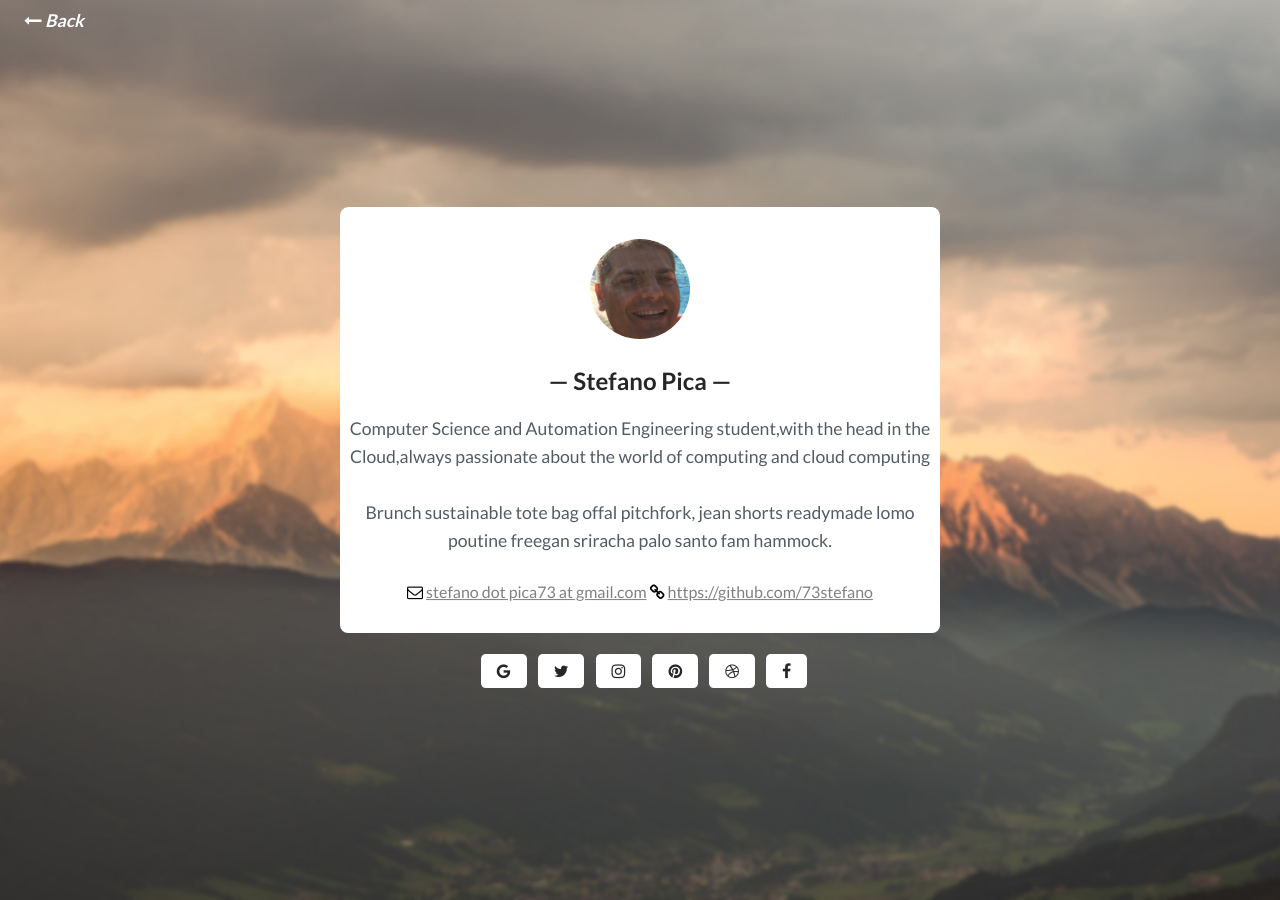
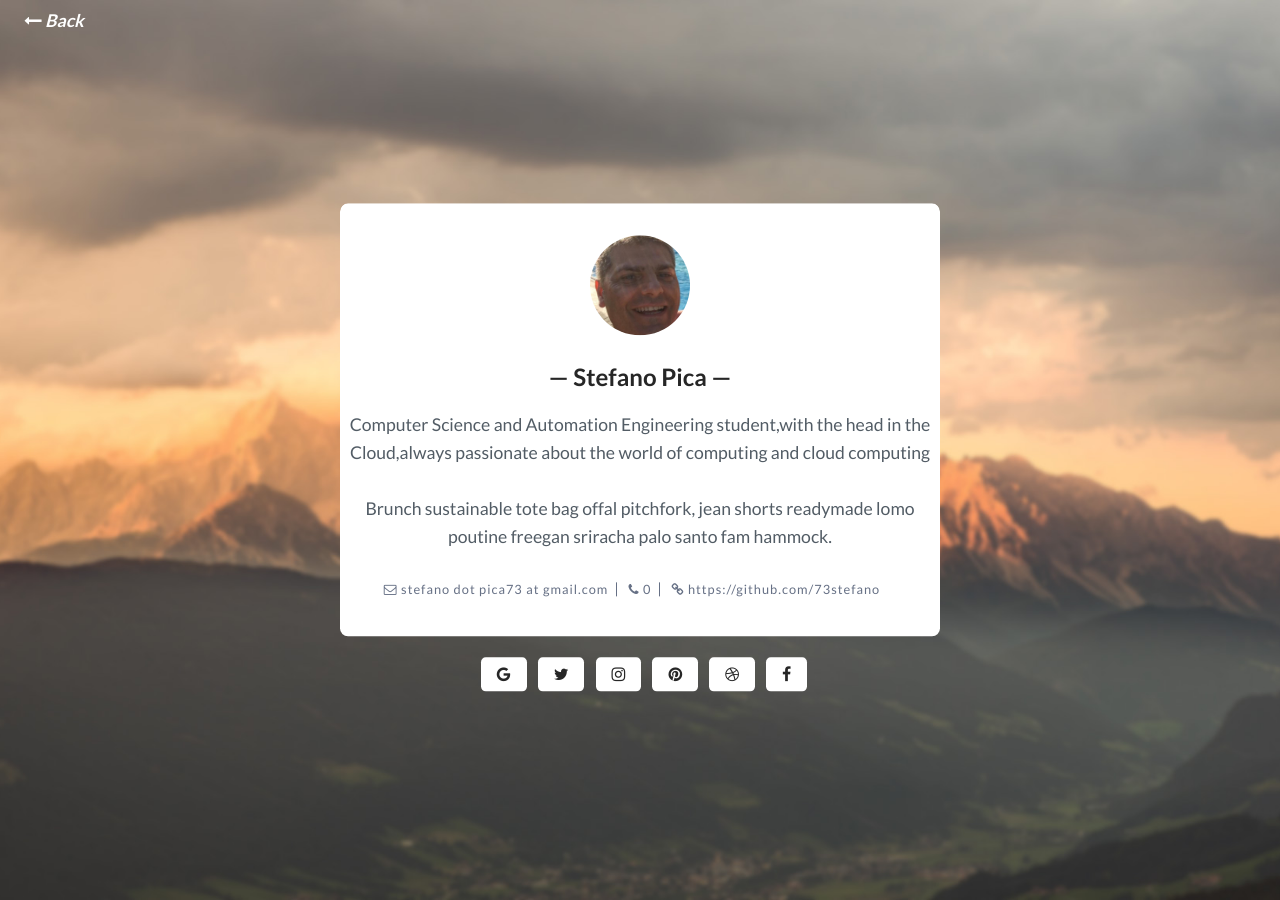
Before and after one commit to 73stefano/73stefano.github.io, a Jekyll site: the page built from _pages/about.html, in a window 1280 px wide. Built offline with Jekyll 4.4.1, drawn with Linux system fonts in a browser that asks for light colours.

Commit message:
Update about.html

```diff
--- a/_pages/about.html
+++ b/_pages/about.html
@@ -14,10 +14,29 @@
           <h2 class="author_title">{% if site.author-name %}{{site.author-name}}{% else %}Dwayne Newman{% endif %}</h2>
           <p class="author_subtitle">{% if site.about-author %}{{site.about-author}}{% else %}La croix godard blue bottle, vape iceland fingerstache cronut single-origin coffee lyft snackwave normcore small batch.{% endif %}</p>
           <p class="author_subtitle">Brunch sustainable tote bag offal pitchfork, jean shorts readymade lomo poutine freegan sriracha palo santo fam hammock.</p>
+
           <!--add mail and site-->
-          <span class="author_email"><i class="fa fa-envelope-o" aria-hidden="true"></i> <a style="color:gray" href="mailto:{{site.email}}">{{site.email}}</a></span>
-          <span class="author_website"><i class="fa fa-link" aria-hidden="true"></i> <a style="color:gray" href="{{site.website}}" target="_blank">{{site.website}}</a></span>
+           <div class="author_social">
+            {% if site.email %}
+            <span class="author_email"><i class="fa fa-envelope-o" aria-hidden="true"></i> <a href="mailto:{{site.email}}">{{site.email}}</a></span>
+            {% else %}
+            <span class="author_email"><i class="fa fa-envelope-o" aria-hidden="true"></i> <a href="mailto:dwayne@example.com">dwayne@example.com</a></span>
+            {% endif %}
+
+            {% if site.phone %}
+            <span class="author_phone"><i class="fa fa-phone" aria-hidden="true"></i> <a href="tel:{{site.phone}}">{{site.phone}}</a></span>
+            {% else %}
+            <span class="author_phone"><i class="fa fa-phone" aria-hidden="true"></i> <a href="tel:+496-169-65-57">(496)-169-6557</a></span>
+          {% endif %}
+
+          {% if site.website %}
+          <span class="author_website"><i class="fa fa-link" aria-hidden="true"></i> <a href="{{site.website}}" target="_blank">{{site.website}}</a></span>
+          {% else %}
+          <span class="author_website"><i class="fa fa-link" aria-hidden="true"></i> <a href="#" target="_blank">https://dwayne.example.com</a></span>
+          {% endif %}
+        </div>
           <!--end add-->
+
         </div>
       </div>
       <div class="about_social">
```
